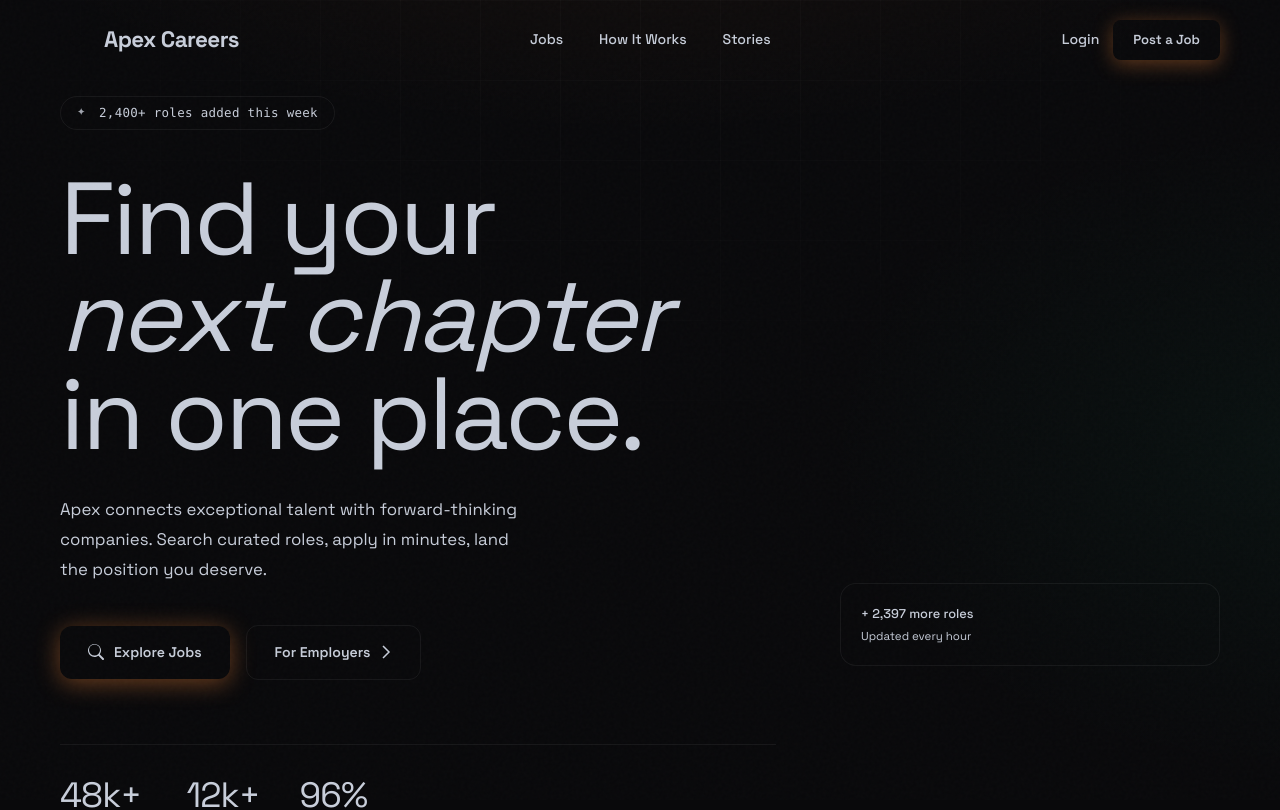
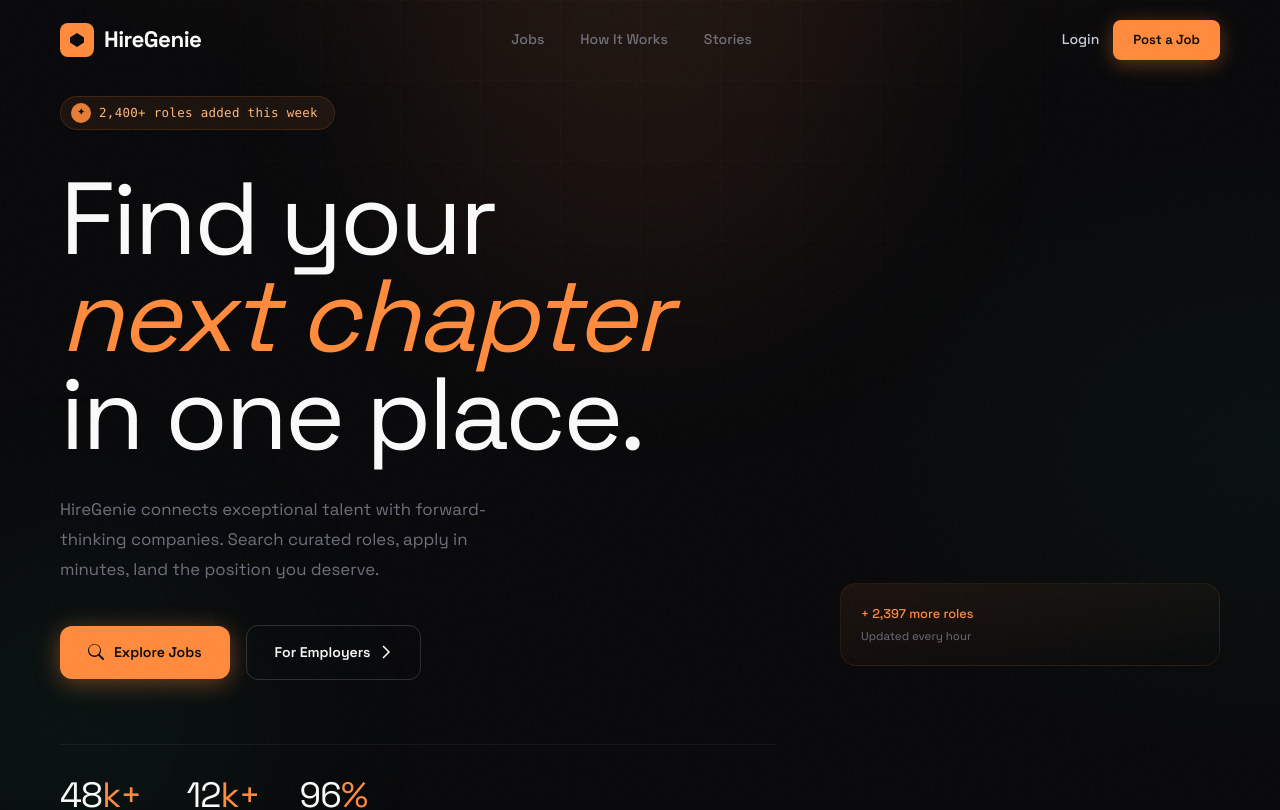
Before and after one commit to Paramjitsaikia001/ni, a React app in the folder frontend/: page / in a window 1280 px wide. Shown: the top 810 px of the page. Built offline with nearby package versions, Linux system fonts and the light colour scheme; the HTML template or start-up script is replaced by a standard one.

Commit message:
set tailwind theme

```diff
--- a/frontend/src/components/LandingPage/Footer.tsx
+++ b/frontend/src/components/LandingPage/Footer.tsx
@@ -30,9 +30,9 @@ const Footer = () => {
               <div className="w-9 h-9 bg-primary rounded-xl grid place-items-center transition-transform group-hover:rotate-12">
                 <svg width="16" height="16" viewBox="0 0 18 18" fill="none"><path d="M9 2L16 6.5V11.5L9 16L2 11.5V6.5L9 2Z" fill="hsl(var(--ink))" /></svg>
               </div>
-              <span className="font-head text-[1.5rem] text-secondary-foreground tracking-tight italic">Apex</span>
+              <span className="font-head text-[1.5rem] text-secondary-foreground tracking-tight italic">HireGenie</span>
             </a>
-            <p className="text-[.85rem] text-muted-foreground leading-[1.75] max-w-[260px]">The premium job board connecting exceptional talent with forward-thinking companies.</p>
+            <p className="text-[.85rem] text-muted-foreground leading-[1.75] max-w-65">The premium job board connecting exceptional talent with forward-thinking companies.</p>
             <div className="flex gap-2.5 mt-6">
               {["𝕏", "in", "▶", "⧖"].map((icon) => (
                 <button key={icon} className="w-9 h-9 rounded-xl border border-border bg-transparent text-muted-foreground cursor-pointer text-sm grid place-items-center transition-all duration-300 hover:bg-primary hover:border-primary hover:text-primary-foreground">{icon}</button>
@@ -51,7 +51,7 @@ const Footer = () => {
           ))}
         </div>
         <div className="flex items-center justify-between pt-8 border-t border-border text-[.75rem] text-muted-foreground flex-wrap gap-3">
-          <span>© 2025 Apex Careers. All rights reserved.</span>
+          <span>© 2025 HireGenie. All rights reserved.</span>
           <div className="flex gap-6">
             {["Privacy", "Terms", "Cookies"].map((l) => (
               <a key={l} href="#" className="text-muted-foreground hover:text-secondary-foreground transition-colors duration-300">{l}</a>
--- a/frontend/src/components/LandingPage/Hero.tsx
+++ b/frontend/src/components/LandingPage/Hero.tsx
@@ -41,13 +41,13 @@ const Hero = () => {
       <div className="absolute inset-0 bg-[radial-gradient(ellipse_80%_50%_at_50%_-20%,hsl(24_100%_62%/0.06),transparent_70%)]" />
       <div className="absolute inset-0 bg-[radial-gradient(ellipse_60%_60%_at_100%_50%,hsl(160_84%_44%/0.04),transparent_60%)]" />
       <div className="absolute inset-0 bg-[linear-gradient(rgba(255,255,255,.02)_1px,transparent_1px),linear-gradient(90deg,rgba(255,255,255,.02)_1px,transparent_1px)] bg-size-[80px_80px] mask-[radial-gradient(ellipse_60%_60%_at_50%_0%,black_20%,transparent_100%)]" />
-      <div className="shape-1 absolute w-125 h-125 rounded-full blur-[100px] bg-primary/[.08] -top-50 left-1/2 -translate-x-1/2 pointer-events-none" />
-      <div className="shape-2 absolute w-87.5 h-87.5 rounded-full blur-[100px] bg-teal/[.06] bottom-0 -left-25 pointer-events-none" />
+      <div className="shape-1 absolute w-125 h-125 rounded-full blur-[100px] bg-primary/8 -top-50 left-1/2 -translate-x-1/2 pointer-events-none" />
+      <div className="shape-2 absolute w-87.5 h-87.5 rounded-full blur-[100px] bg-teal/6 bottom-0 -left-25 pointer-events-none" />
 
       <div className="apex-container w-full relative z-2">
         <div className="grid lg:grid-cols-[1fr_380px] gap-16 items-center">
           <div>
-            <div className="hero-tag inline-flex items-center gap-2 bg-primary/[.08] border border-primary/15 rounded-full py-1.5 px-4 pl-2.5 mb-10">
+            <div className="hero-tag inline-flex items-center gap-2 bg-primary/8 border border-primary/15 rounded-full py-1.5 px-4 pl-2.5 mb-10">
               <div className="w-5 h-5 bg-primary rounded-full grid place-items-center text-[9px] text-primary-foreground font-bold animate-pulse">✦</div>
               <span className="text-[.78rem] font-mono text-gold-light tracking-wide">2,400+ roles added this week</span>
             </div>
@@ -59,7 +59,7 @@ const Hero = () => {
             </h1>
 
             <p className="hero-sub text-[1.05rem] text-muted-foreground max-w-115 leading-[1.8] mb-10">
-              Apex connects exceptional talent with forward-thinking companies. Search curated roles, apply in minutes, land the position you deserve.
+              HireGenie connects exceptional talent with forward-thinking companies. Search curated roles, apply in minutes, land the position you deserve.
             </p>
 
             <div className="hero-actions flex items-center gap-4 flex-wrap mb-16">
@@ -102,7 +102,7 @@ const Hero = () => {
               </div>
             ))}
             {/* Decorative gradient card */}
-            <div className="relative overflow-hidden rounded-2xl p-5 border border-primary/10 bg-linear-to-br from-primary/[.08] to-transparent">
+            <div className="relative overflow-hidden rounded-2xl p-5 border border-primary/10 bg-linear-to-br from-primary/8 to-transparent">
               <div className="text-[.8rem] text-primary font-medium mb-1">+ 2,397 more roles</div>
               <div className="text-[.72rem] text-muted-foreground">Updated every hour</div>
             </div>
--- a/frontend/src/components/LandingPage/Navbar.tsx
+++ b/frontend/src/components/LandingPage/Navbar.tsx
@@ -22,12 +22,12 @@ const Navbar = () => {
       <div className="apex-container">
         <div className="flex items-center justify-between">
           <a href="/" className="flex items-center gap-2.5 font-head text-[1.4rem] font-bold text-secondary-foreground tracking-tight">
-            <div className="w-[34px] h-[34px] bg-primary rounded-lg grid place-items-center">
+            <div className="w-8.5 h-8.5 bg-primary rounded-lg grid place-items-center">
               <svg width="18" height="18" viewBox="0 0 18 18" fill="none">
                 <path d="M9 2L16 6.5V11.5L9 16L2 11.5V6.5L9 2Z" fill="hsl(var(--ink))" />
               </svg>
             </div>
-            Apex Careers
+            HireGenie
           </a>
           <div className="hidden md:flex items-center gap-9">
             <a href="#jobs" className="text-[.88rem] font-medium text-muted-foreground hover:text-secondary-foreground transition-colors">Jobs</a>
--- a/frontend/src/index.css
+++ b/frontend/src/index.css
@@ -101,6 +101,42 @@
     }
 }
 
+@theme {
+    --color-background: hsl(var(--background));
+    --color-foreground: hsl(var(--foreground));
+    --color-card: hsl(var(--card));
+    --color-card-foreground: hsl(var(--card-foreground));
+    --color-popover: hsl(var(--popover));
+    --color-popover-foreground: hsl(var(--popover-foreground));
+    --color-primary: hsl(var(--primary));
+    --color-primary-foreground: hsl(var(--primary-foreground));
+    --color-secondary: hsl(var(--secondary));
+    --color-secondary-foreground: hsl(var(--secondary-foreground));
+    --color-muted: hsl(var(--muted));
+    --color-muted-foreground: hsl(var(--muted-foreground));
+    --color-accent: hsl(var(--accent));
+    --color-accent-foreground: hsl(var(--accent-foreground));
+    --color-destructive: hsl(var(--destructive));
+    --color-destructive-foreground: hsl(var(--destructive-foreground));
+
+    --color-teal: hsl(var(--teal));
+    --color-ink: hsl(var(--ink));
+    --color-deep: hsl(var(--deep));
+    --color-surface: hsl(var(--surface));
+    --color-panel: hsl(var(--panel));
+    --color-gold: hsl(var(--gold));
+    --color-gold-light: hsl(var(--gold-lt));
+    --color-text: hsl(var(--text));
+    --color-white: hsl(var(--white));
+    --color-lavender: hsl(var(--lavender));
+
+
+}
+
+@utility text-muted-foreground {
+    color: hsl(var(--muted-foreground))
+}
+
 @layer components {
     .apex-container {
         @apply max-w-310 mx-auto px-6 md:px-10;
@@ -111,21 +147,21 @@
         align-items: center;
         gap: 6px;
         font-family: var(--ff-mono);
-        @apply text-[10px] tracking-[0.18em] uppercase text-[hsl(var(--primary))] border border-[hsl(var(--primary)/_20%)] rounded-full px-3.5 py-1.5 mb-6;
+        @apply text-[10px] tracking-[0.18em] uppercase text-primary border border-[hsl(var(--primary)/_20%)] rounded-full px-3.5 py-1.5 mb-6;
     }
 
     .apex-tag::before {
         content: '';
-        @apply w-1.5 h-1.5 rounded-full bg-[hsl(var(--primary))];
+        @apply w-1.5 h-1.5 rounded-full bg-primary;
     }
 
     .apex-section-title {
         font-family: var(--ff-head);
-        @apply text-[clamp(2.25rem,4.5vw,3.5rem)] font-normal leading-[1.08] text-white mb-5 tracking-[-0.02em];
+        @apply text-[clamp(2.25rem_4.5vw_3.5rem)] font-normal leading-[1.08] text-white mb-5 tracking-[-0.02em];
     }
 
     .apex-section-sub {
-        @apply text-[1rem] text-[hsl(var(--muted-foreground))] max-w-120 leading-[1.75];
+        @apply text-[1rem] text-muted-foreground max-w-120 leading-[1.75];
     }
 
     .glow-orange {
```
